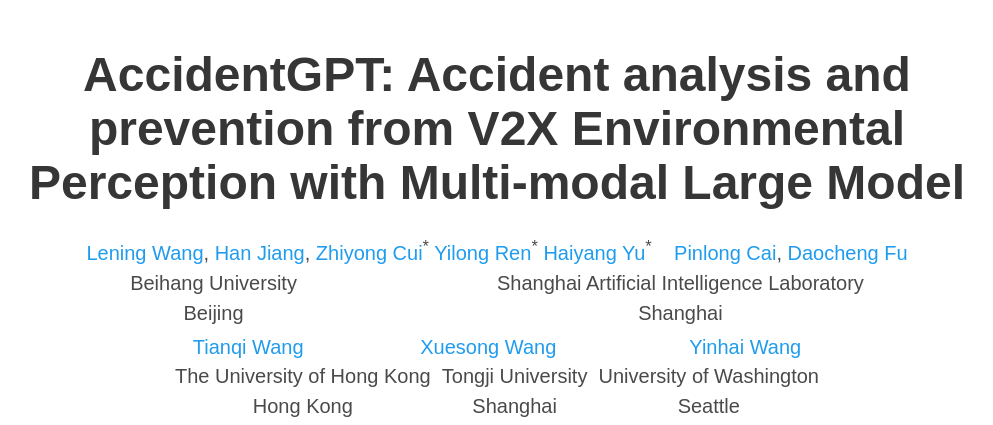
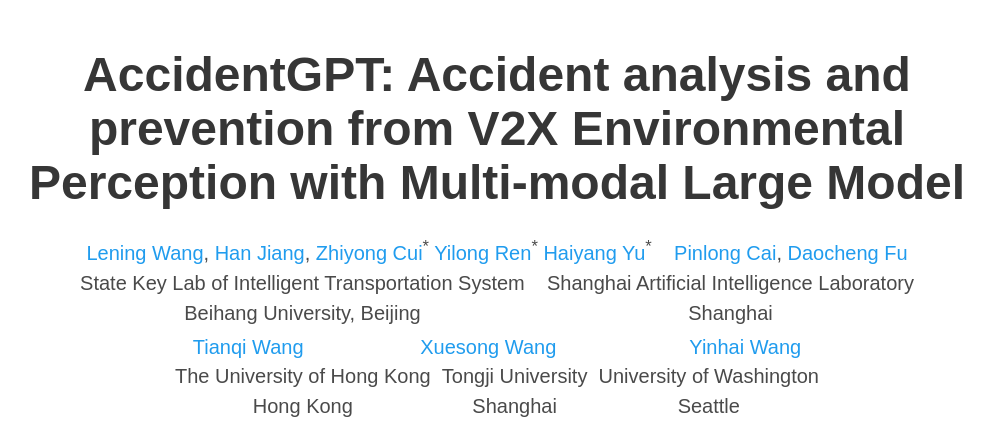
Before and after one commit to AccidentGPT/AccidentGPT.github.io, a plain HTML site: page index.html in a window 1280 px wide. Shown: the top 425 px of the page, without its empty margins (143-1136 px from the left). Drawn offline with nearby package versions, Linux system fonts and the light colour scheme; some icons are missing; a web font is replaced by a local one.

Commit message:
Add files via upload

```diff
--- a/index.html
+++ b/index.html
@@ -72,7 +72,7 @@
                   </div>
 
                   <div class="is-size-5 publication-authors">
-                    <span class="author-block">Beihang University               <br>Beijing              </span>&nbsp;&nbsp;&nbsp;&nbsp;&nbsp;&nbsp;&nbsp;&nbsp;&nbsp;&nbsp;&nbsp;&nbsp;&nbsp;&nbsp;&nbsp;&nbsp;&nbsp;&nbsp;&nbsp;&nbsp;&nbsp;&nbsp;&nbsp;&nbsp;&nbsp;&nbsp;&nbsp;&nbsp;&nbsp;&nbsp;&nbsp;&nbsp;&nbsp;&nbsp;&nbsp;
+                    <span class="author-block">State Key Lab of Intelligent Transportation System              <br>Beihang University, Beijing              </span>&nbsp;&nbsp;&nbsp;
      </span>
  <span class="author-block">Shanghai Artificial Intelligence Laboratory<br> Shanghai</span>
                   </div>
```
